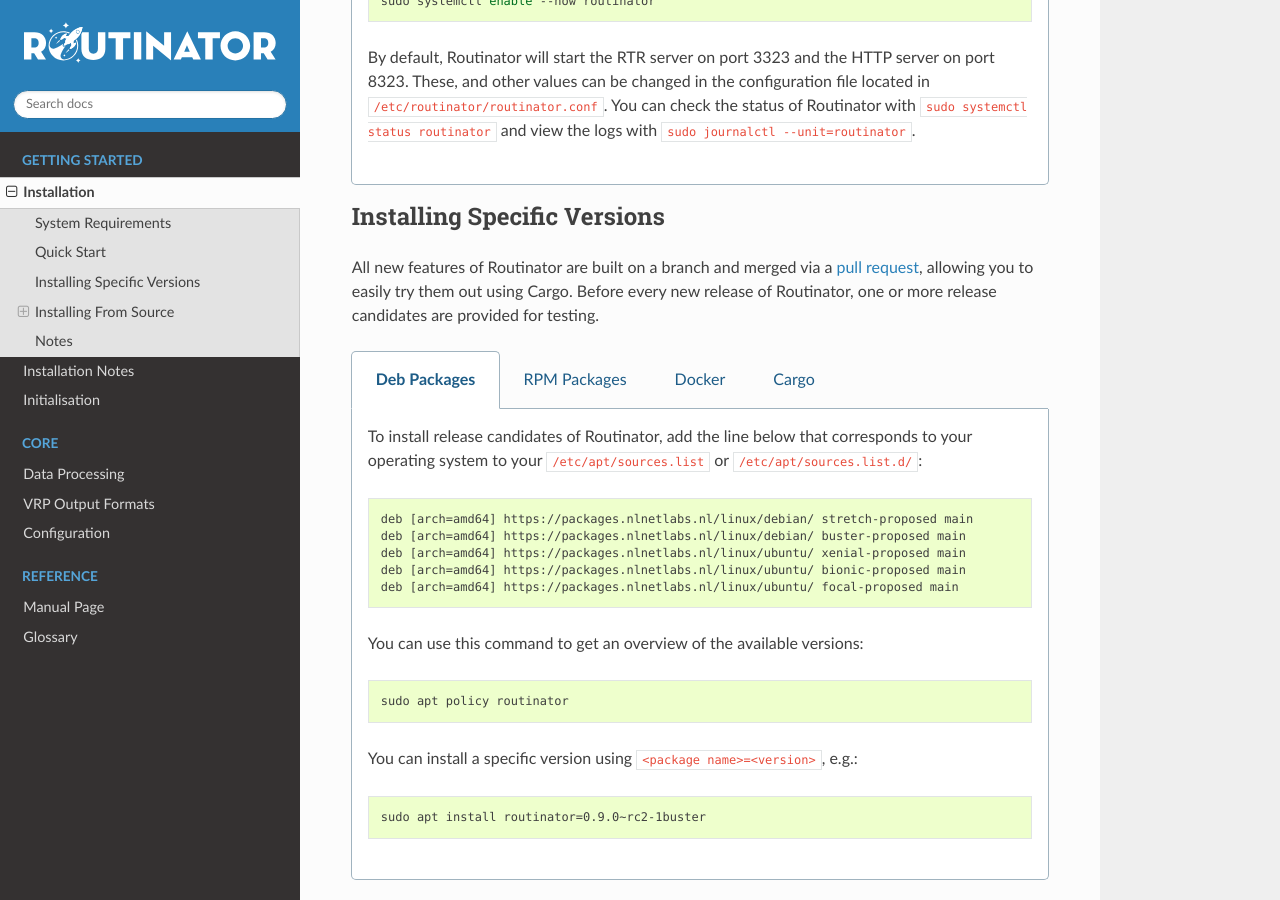
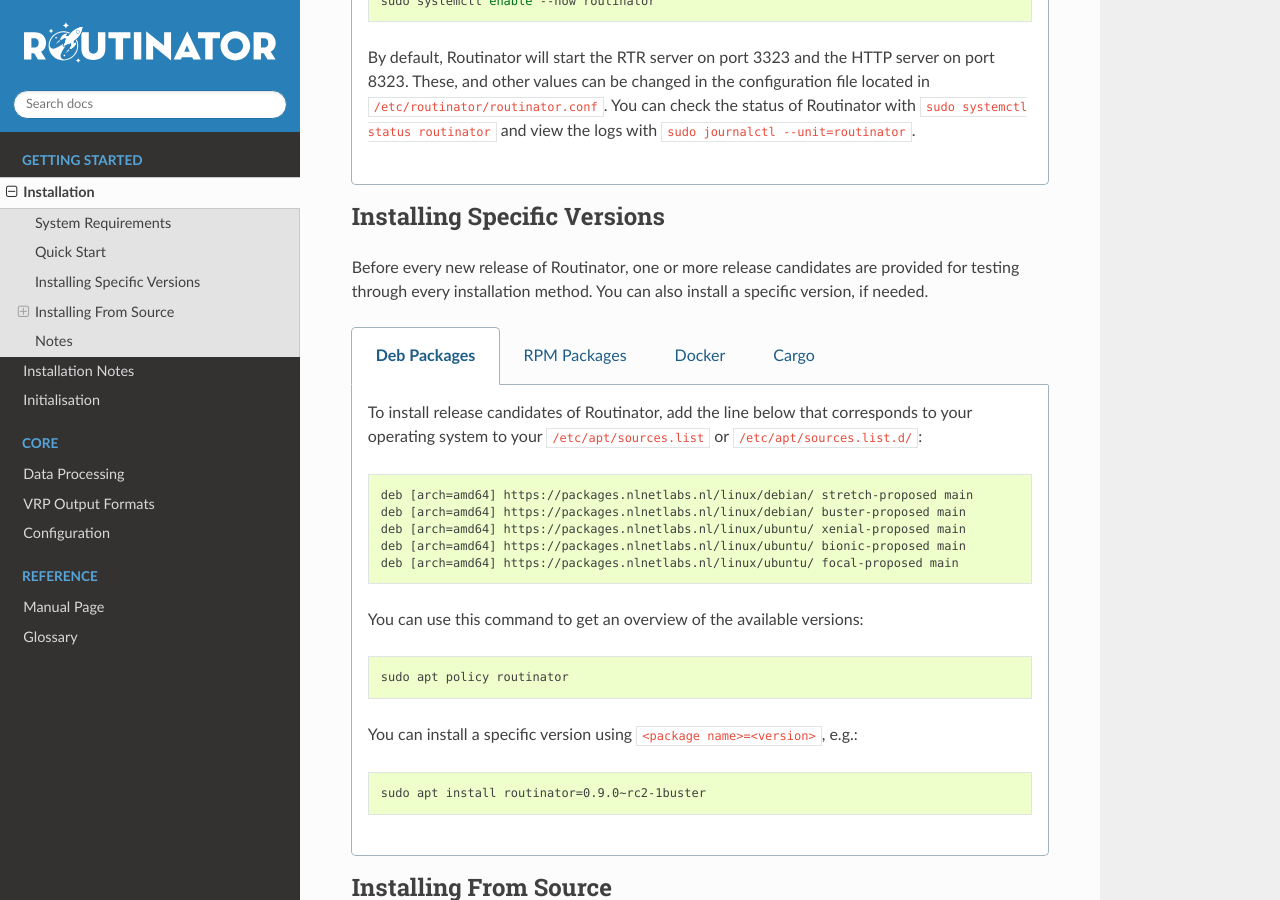
Before and after one commit to NLnetLabs/routinator, a Sphinx documentation site: the page built from source/installation.rst, in a window 1280 px wide and 900 px high, scrolled down 1204 px. Built offline with Sphinx 7.4.7 and the Read the Docs theme 2.0.0, drawn with Linux system fonts in a browser that asks for light colours; pages that are not in the unit, such as notebooks, are missing from menus; the version number could not be read and is left out.

Commit message:
Rewording

```diff
--- a/source/installation.rst
+++ b/source/installation.rst
@@ -172,10 +172,9 @@
 Installing Specific Versions
 ----------------------------
 
-All new features of Routinator are built on a branch and merged via a `pull
-request <https://github.com/NLnetLabs/routinator/pulls>`_, allowing you to
-easily try them out using Cargo. Before every new release of Routinator, one or
-more release candidates are provided for testing.
+Before every new release of Routinator, one or more release candidates are
+provided for testing through every installation method. You can also install
+a specific version, if needed.
 
 .. tabs::
 
```
Also changed, not shown: other parts of source/installation.rst (+5 -2 lines).
